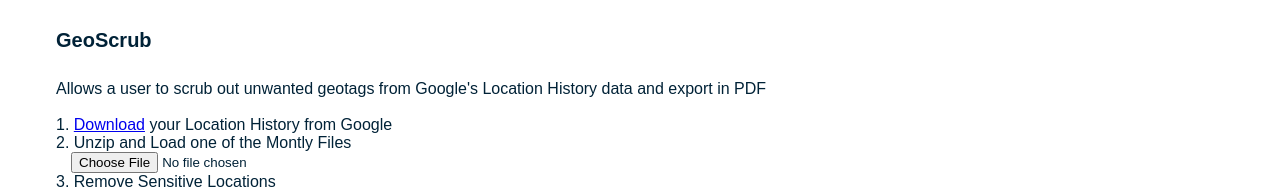
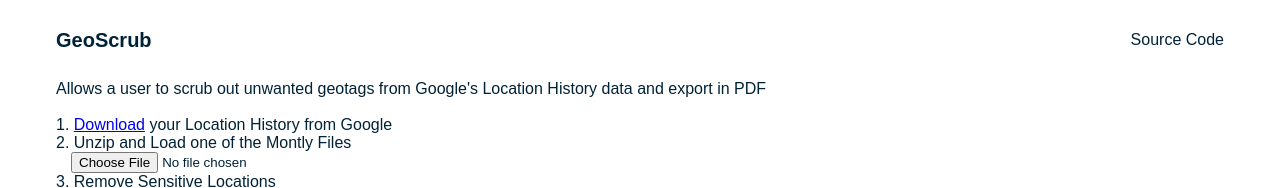
Before and after one commit to cmnisal/geoscrub, a plain HTML site: page index.html in a window 1280 px wide. Shown: the top 188 px of the page. Drawn offline with Linux system fonts and the light colour scheme.

Commit message:
Adding Source code link.

```diff
--- a/index.html
+++ b/index.html
@@ -22,6 +22,11 @@
         <div class="container">
             <div class="header">
                 <span class="header_brand_name">GeoScrub</span>
+                <div class="header_right">
+                    <div class="header_exit">
+                        <a href="https://github.com/vitorpamplona/geoscrub">Source Code</a>
+                    </div>
+                </div>
             </div>
         </div>
 
--- a/style.css
+++ b/style.css
@@ -144,6 +144,35 @@ td a {
     font-weight: 600;
 }
 
+.header_right {
+    display: flex;
+    align-items: center;
+    flex-basis: auto;
+    flex-grow: 1;
+    justify-content: flex-end;
+    padding: 0px;
+}
+
+.header_exit {
+    font-weight: 500;
+    cursor: pointer;
+    -webkit-transition: .3s;
+    transition: .3s;
+    align-items: center;
+    vertical-align: middle;
+}
+
+.header_exit icon {
+    margin-left: 4px;
+}
+
+.header_exit a {
+    text-decoration: none;
+    -webkit-transition: .3s;
+    transition: .3s;
+    color: inherit;
+}
+
 .wrapper-content {
     padding-top: 32px;
 }
```
